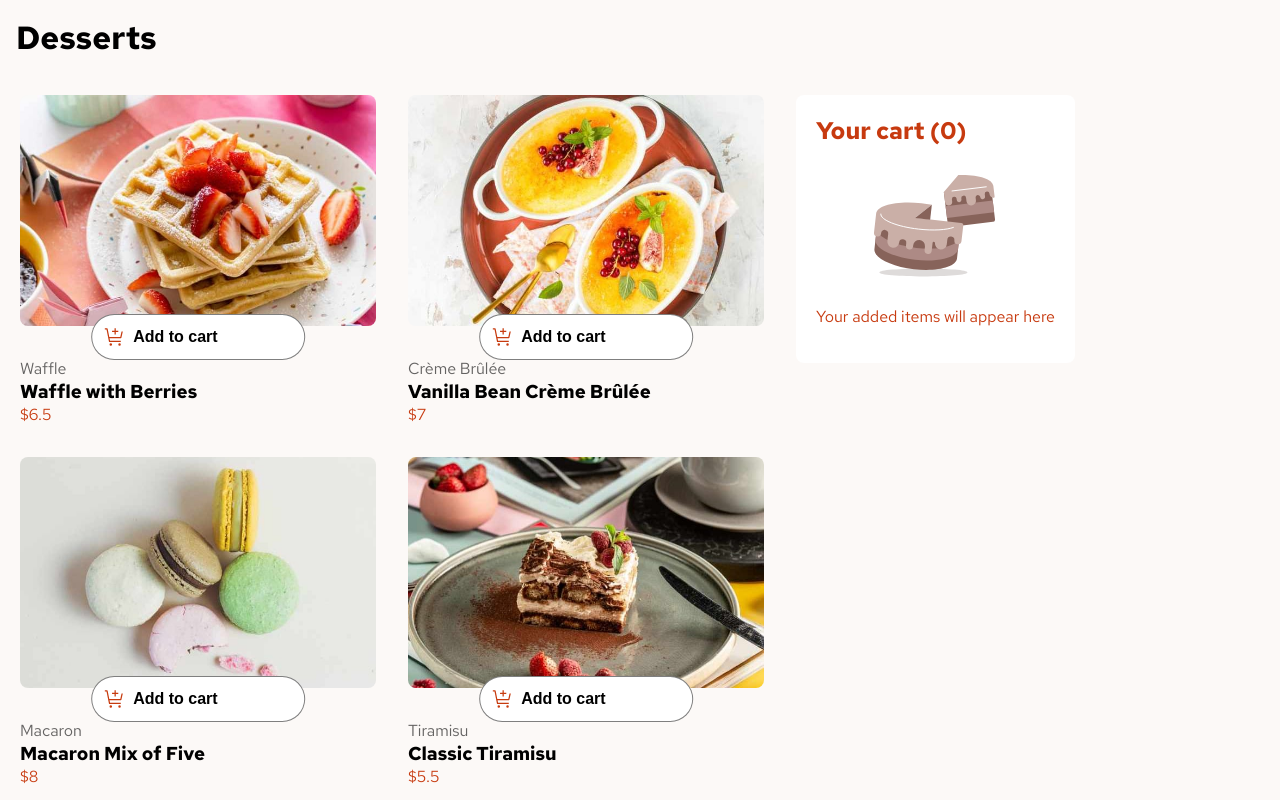
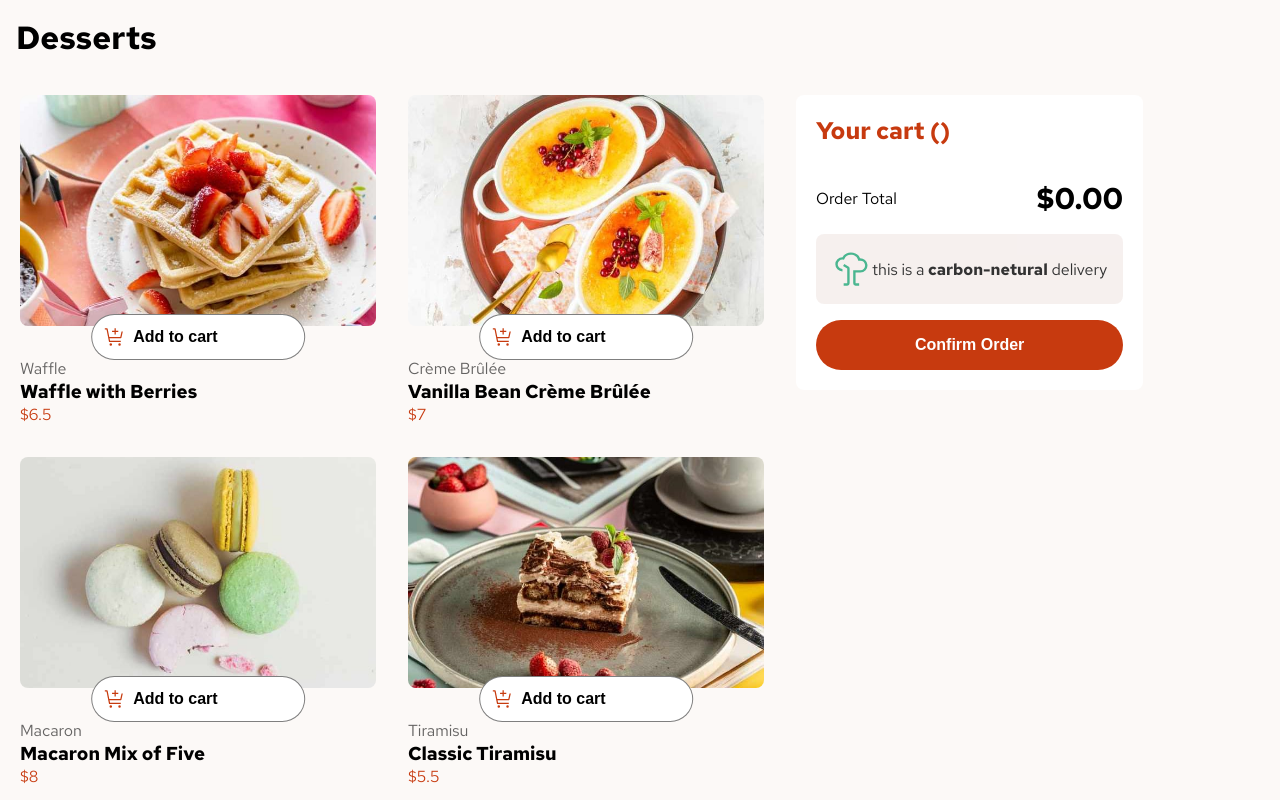
Before and after one commit to Medido1/Frontend-Mentor-Product-list-with-cart, a React (Vite) app: page / in a window 1280 px wide. Shown: the top 800 px of the page. Built offline with nearby package versions, Linux system fonts and the light colour scheme.

Commit message:
Change stat name to match stat naming convention

```diff
--- a/src/components/Main.jsx
+++ b/src/components/Main.jsx
@@ -4,7 +4,7 @@ import YourCart from './YourCart';
 import data from '../data';
 
 export default function Main() {
-  const [TotalCount, setTotalCount] = useState(0);
+  const [totalCount, setTotalCount] = useState(0);
   const [myData, updateData] = useState(data);
   const [isConfirmed, setIsConfirmed] = useState(false);
 
@@ -18,11 +18,11 @@ export default function Main() {
     <main className="main">
       <DessertsMenu
         myData = {myData} updateItemNumber={updateItemNumber}
-        TotalCount={TotalCount} setTotalCount={setTotalCount}
+        totalCount={totalCount} setTotalCount={setTotalCount}
         isConfirmed={isConfirmed}
       />
       <YourCart myData={myData} updateData={updateData}
-        TotalCount={TotalCount}
+        totalCount={totalCount}
         isConfirmed={isConfirmed} setIsConfirmed={setIsConfirmed}
         setTotalCount={setTotalCount}
       />
```
